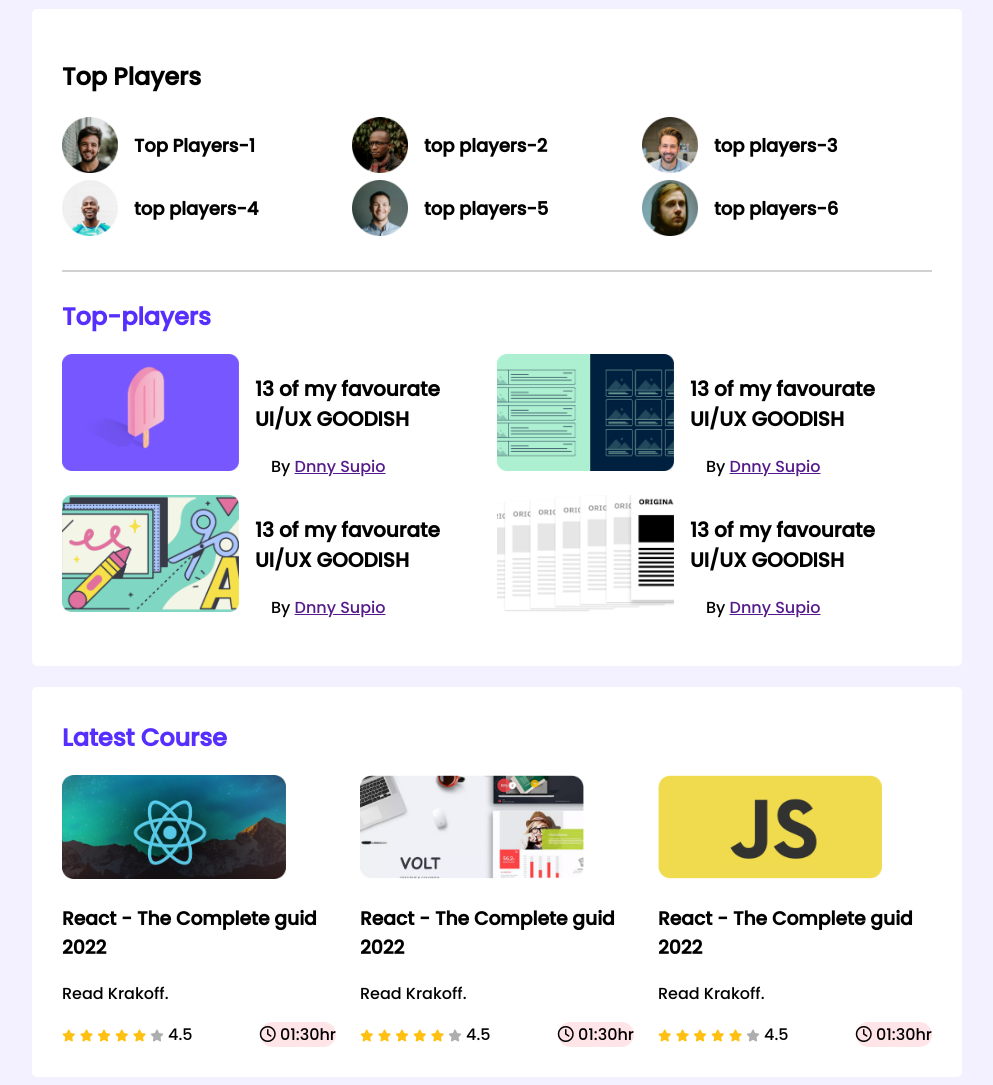
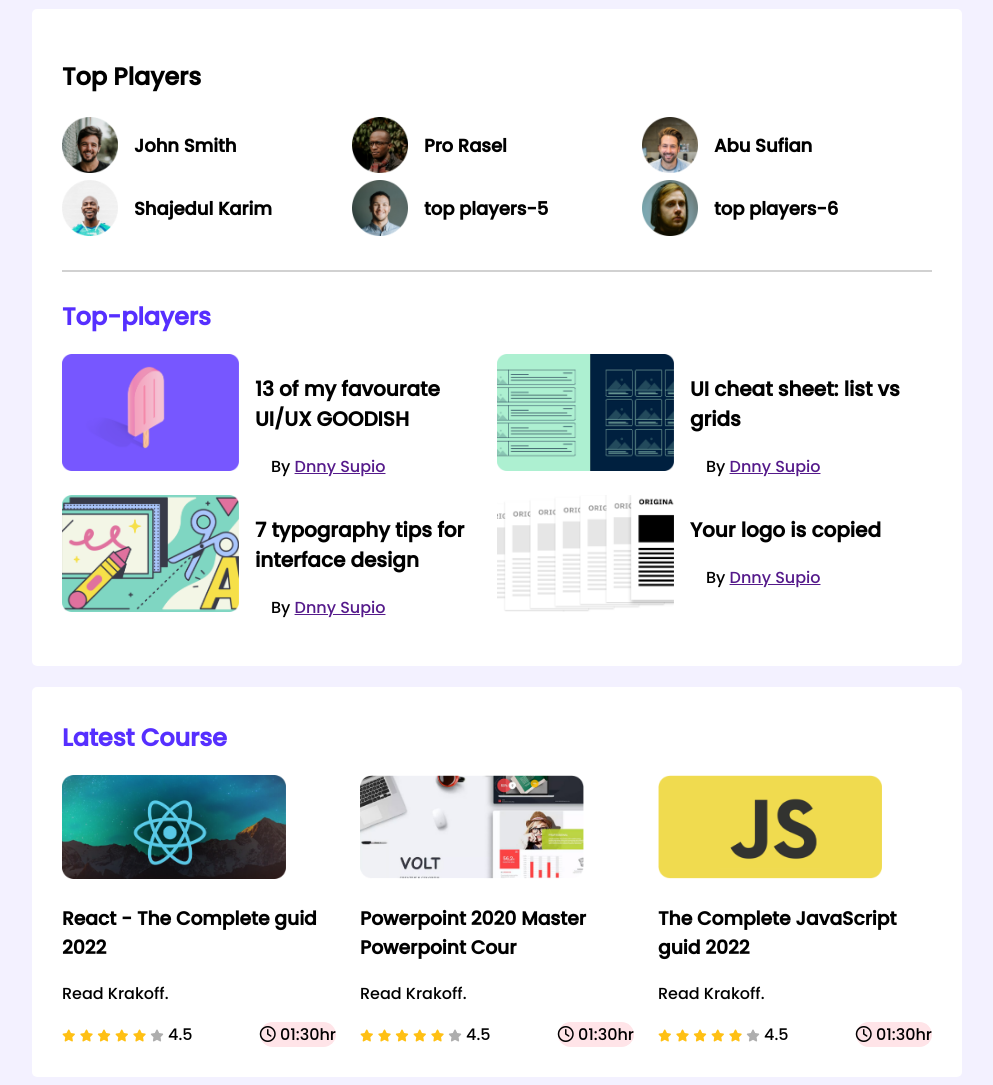
Before and after one commit to Fatematujjahira/leaderboard-css3, a plain HTML site: page index.html in a window 1280 px wide. Shown: the part 20-1105 px from the top of the page, without its empty margins (143-1136 px from the left). Drawn offline with Linux system fonts and the light colour scheme.

Commit message:
finishing site

```diff
--- a/index.html
+++ b/index.html
@@ -26,19 +26,19 @@
                      <!-- .player*6>img[src="images/players/player-$.png"]+h3{top players-$} -->
                      <div class="player">
                          <img src="images/players/player-1.png" alt="">
-                         <h3 class="player-name">Top Players-1</h3>
+                         <h3 class="player-name">John Smith</h3>
                      </div>
                      <div class="player">
                          <img src="images/players/player-2.png" alt="">
-                         <h3 class="player-name">top players-2</h3>
+                         <h3 class="player-name">Pro Rasel</h3>
                      </div>
                      <div class="player">
                          <img src="images/players/player-3.png" alt="">
-                         <h3 class="player-name">top players-3</h3>
+                         <h3 class="player-name">Abu Sufian</h3>
                      </div>
                      <div class="player">
                          <img src="images/players/player-4.png" alt="">
-                         <h3 class="player-name">top players-4</h3>
+                         <h3 class="player-name">Shajedul Karim</h3>
                      </div>
                      <div class="player">
                          <img src="images/players/player-5.png" alt="">
@@ -69,7 +69,8 @@
                         <img src="images/blogs/blog-2.png" alt="">
                         </div>
                         <div class="blog-info">
-                        <h3 class="blog-title">13 of my favourate UI/UX GOODISH</h3>
+                        <h3 class="blog-title">UI cheat sheet:
+                          list vs grids</h3>
                            <p class="blog-info">By <a href="">Dnny Supio</a></p>
 
 
@@ -79,7 +80,8 @@
                         <img src="images/blogs/blog-3.png" alt="">
                         </div>
                         <div class="blog-info">
-                        <h3 class="blog-title">13 of my favourate UI/UX GOODISH</h3>
+                        <h3 class="blog-title">7 typography tips
+                          for interface design</h3>
                            <p class="blog-info">By <a href="">Dnny Supio</a></p>
 
 
@@ -89,7 +91,8 @@
                         <img src="images/blogs/blog-4.png" alt="">
                         </div>
                         <div class="blog-info">
-                        <h3 class="blog-title">13 of my favourate UI/UX GOODISH</h3>
+                        <h3 class="blog-title">Your logo is
+                          copied</h3>
                            <p class="blog-info">By <a href="">Dnny Supio</a></p>
 
 
@@ -132,7 +135,7 @@
                           <img src="images/courses/course-2.png" alt="">
                        </div>
                        <div class="course-detail">
-                         <h3 class="course-title">React - The Complete guid 2022</h3>
+                         <h3 class="course-title">Powerpoint 2020 Master Powerpoint Cour </h3>
                          <p class="course-author">Read Krakoff.</p>
                           <div class="course-info">
                               <div>
@@ -157,7 +160,7 @@
                           <img src="images/courses/course-3.png" alt="">
                        </div>
                        <div class="course-detail">
-                         <h3 class="course-title">React - The Complete guid 2022</h3>
+                         <h3 class="course-title"> The Complete JavaScript  guid 2022</h3>
                          <p class="course-author">Read Krakoff.</p>
                           <div class="course-info">
                               <div>
```
